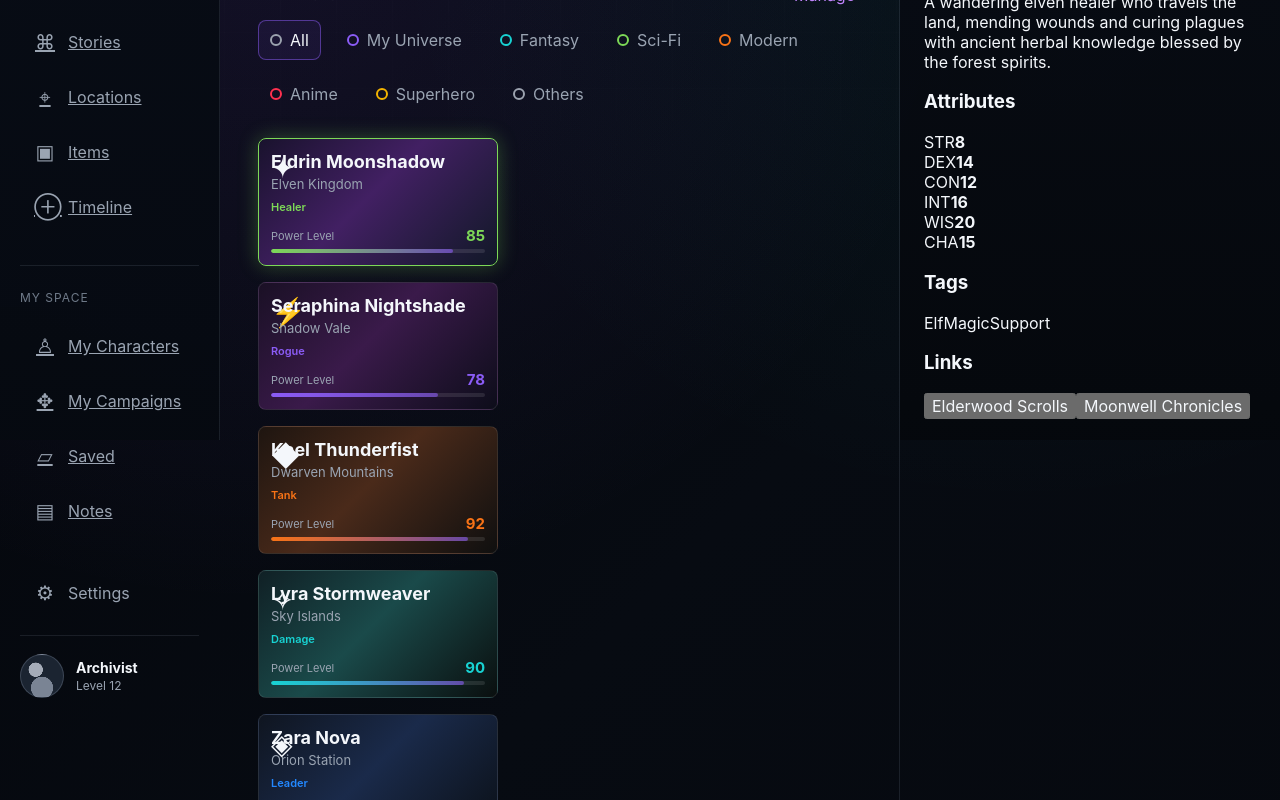
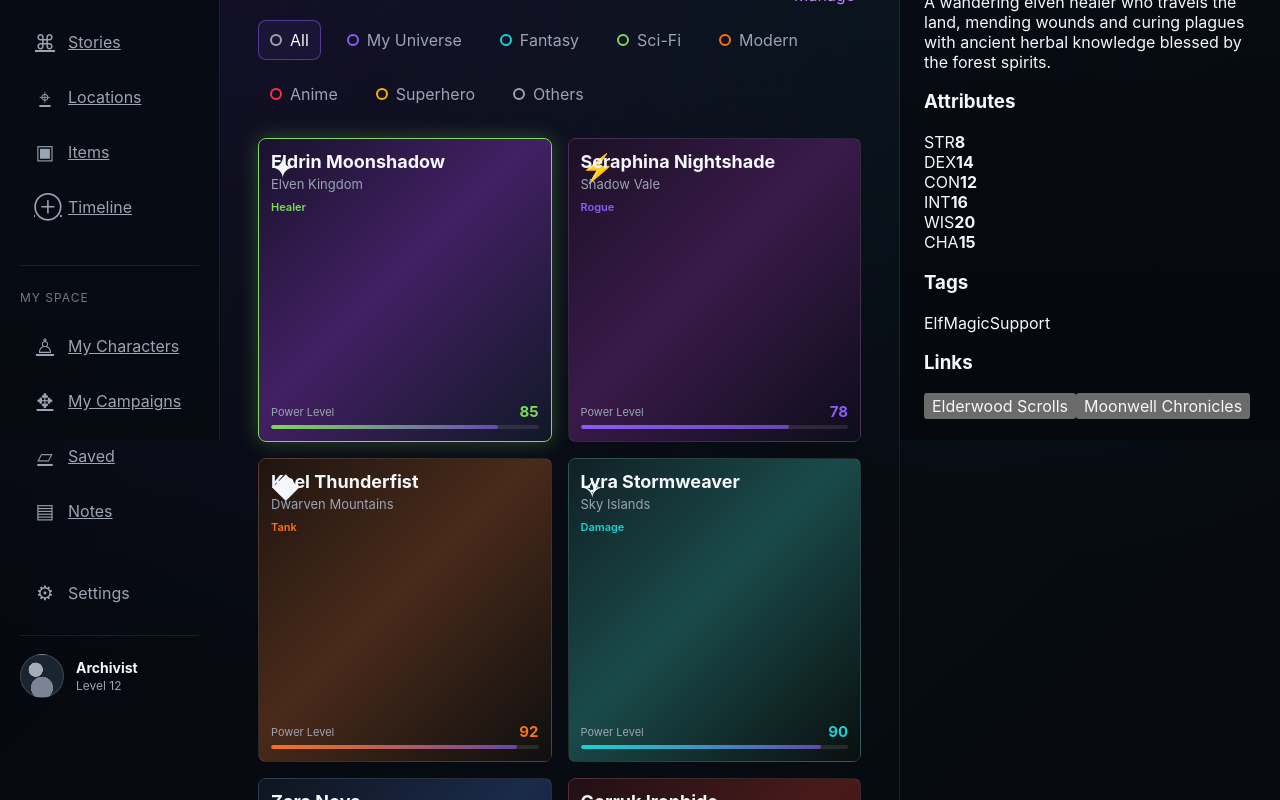
Before and after one commit to xging/mythic, a React (Vite) app: page / in a window 1280 px wide. Shown: the part 360-1160 px from the top of the page. Built offline with nearby package versions, Linux system fonts and the light colour scheme.

Commit message:
Card fix

```diff
--- a/src/app/styles/index.css
+++ b/src/app/styles/index.css
@@ -379,9 +379,8 @@ button {
 /* ---- Characters Grid (container) ---- */
 
 .characters-grid {
-  display: grid;
-  grid-template-columns: repeat(4, minmax(160px, 1fr));
-  gap: 16px;
+  grid-template-columns: repeat(auto-fill, minmax(228px, 1fr));
+  gap: 18px;
 }
 
 /* ---- Pagination ---- */
@@ -435,9 +434,6 @@ button {
     --sidebar-width: 220px;
     --details-width: 380px;
   }
-  .characters-grid {
-    grid-template-columns: repeat(3, minmax(160px, 1fr));
-  }
   .filters-bar {
     grid-template-columns: 1fr 1fr;
   }
@@ -474,7 +470,7 @@ button {
     grid-template-columns: 1fr;
   }
   .characters-grid {
-    grid-template-columns: 1fr;
+    width: 100%;
   }
   .details-panel {
     grid-column: auto;
--- a/src/entities/character/ui/character-card.module.scss
+++ b/src/entities/character/ui/character-card.module.scss
@@ -9,7 +9,8 @@
   position: relative;
   display: flex;
   flex-direction: column;
-  height: 100%;
+  width: 100%;
+  min-height: 304px;
   border-radius: 8px;
   background: var(--image-gradient);
   border: 1px solid rgba(255, 255, 255, 0.1);
--- a/src/entities/character/ui/character-list.module.scss
+++ b/src/entities/character/ui/character-list.module.scss
@@ -2,7 +2,31 @@
 
 .charactersList {
   display: grid;
-  grid-template-columns: repeat(auto-fill, minmax(240px, 1fr));
+  grid-template-columns: repeat(auto-fill, minmax(228px, 1fr));
   gap: 16px;
   width: 100%;
 }
+
+// @media (max-width: 1220px) {
+//   .charactersList {
+//     grid-template-columns: repeat(4, 228px);
+//   }
+// }
+
+// @media (max-width: 988px) {
+//   .charactersList {
+//     grid-template-columns: repeat(3, 228px);
+//   }
+// }
+
+// @media (max-width: 756px) {
+//   .charactersList {
+//     grid-template-columns: repeat(2, 228px);
+//   }
+// }
+
+// @media (max-width: 524px) {
+//   .charactersList {
+//     grid-template-columns: 1fr;
+//   }
+// }
```
